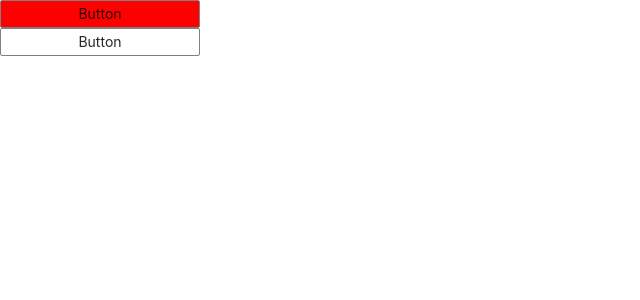
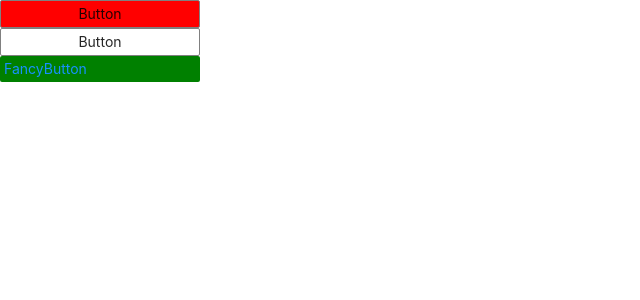
Before and after one commit to aks318/volopay-card, a React (Create React App) app: page / in a window 1280 px wide. Shown: the top 300 px of the page, without its empty margins (0-640 px from the left). Built offline with nearby package versions, Linux system fonts and the light colour scheme.

Commit message:
extended styles

```diff
--- a/src/components/StyledComponents/Components/Button/Button.js
+++ b/src/components/StyledComponents/Components/Button/Button.js
@@ -1,3 +1,2 @@
-import { StyleButton } from "./Button.styles";
-
-export default StyleButton
+import { StyleButton, FancyButton } from "./Button.styles";
+export  {StyleButton, FancyButton}
--- a/src/components/StyledComponents/Components/Button/Button.styles.js
+++ b/src/components/StyledComponents/Components/Button/Button.styles.js
@@ -8,3 +8,9 @@ export const StyleButton = styled.button`
     padding: 2px 4px;
     width: 200px;
 `
+
+export const FancyButton = styled(StyleButton)`
+    background-color: green;
+    border: none;
+    display: block;
+`
--- a/src/components/StyledComponents/Index.js
+++ b/src/components/StyledComponents/Index.js
@@ -1,5 +1,5 @@
 import React from 'react'
-import StyleButton from './Components/Button/Button'
+import {FancyButton, StyleButton} from './Components/Button/Button'
 
 const Index = () => {
   return (
@@ -7,6 +7,7 @@ const Index = () => {
     <StyleButton>Button</StyleButton>
     <br />
     <StyleButton variant = 'outline'>Button</StyleButton>
+    <FancyButton as="a">FancyButton</FancyButton>
     </>
   )
 }
```
